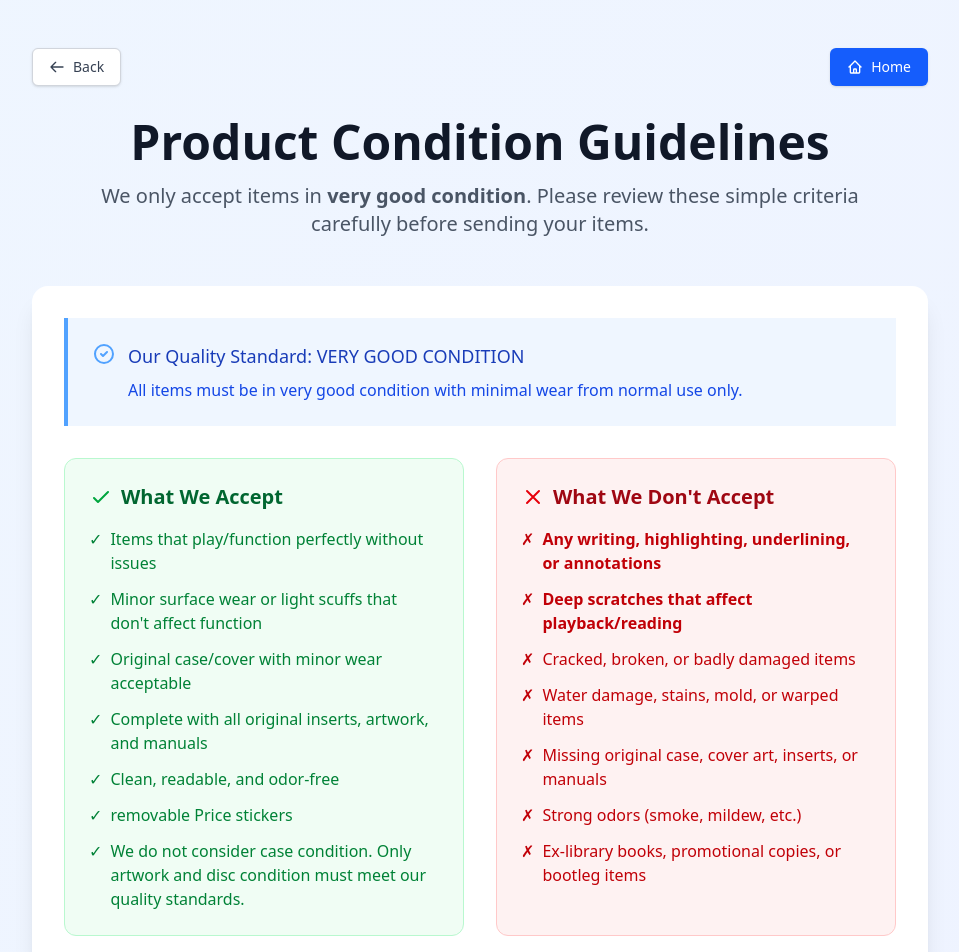
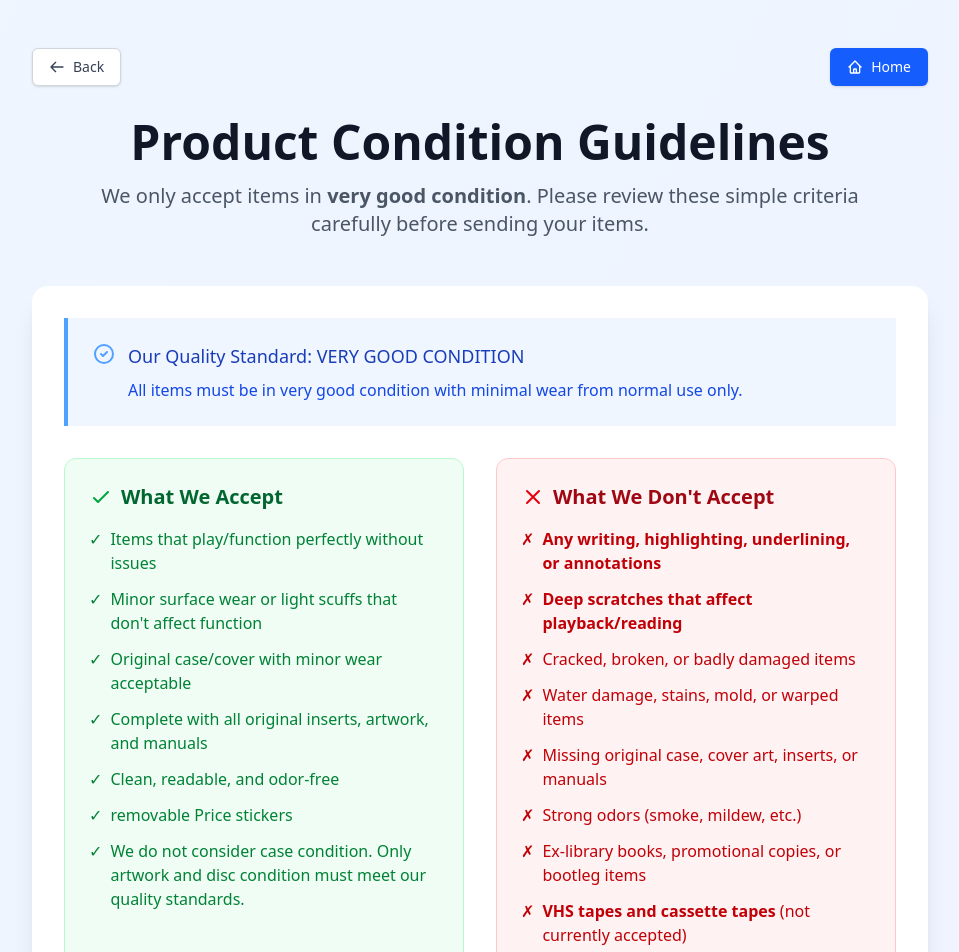
Before and after one commit to teskapnj/new-book-marketplace, a Next.js app: page /condition-guidelines in a window 1280 px wide. Shown: the top 952 px of the page, without its empty margins (160-1119 px from the left). Built offline with nearby package versions, Linux system fonts and the light colour scheme; no server answers.

Commit message:
Condition guidelines: add VHS and cassette tapes to not-accepted list

```diff
--- a/app/condition-guidelines/page.tsx
+++ b/app/condition-guidelines/page.tsx
@@ -144,6 +144,10 @@ export default function ConditionGuidelines() {
                     <span className="font-medium mr-2">✗</span>
                     <span>Ex-library books, promotional copies, or bootleg items</span>
                   </li>
+                  <li className="flex items-start">
+                    <span className="font-medium mr-2">✗</span>
+                    <span><strong>VHS tapes and cassette tapes</strong> (not currently accepted)</span>
+                  </li>
                 </ul>
               </div>
             </div>
```
